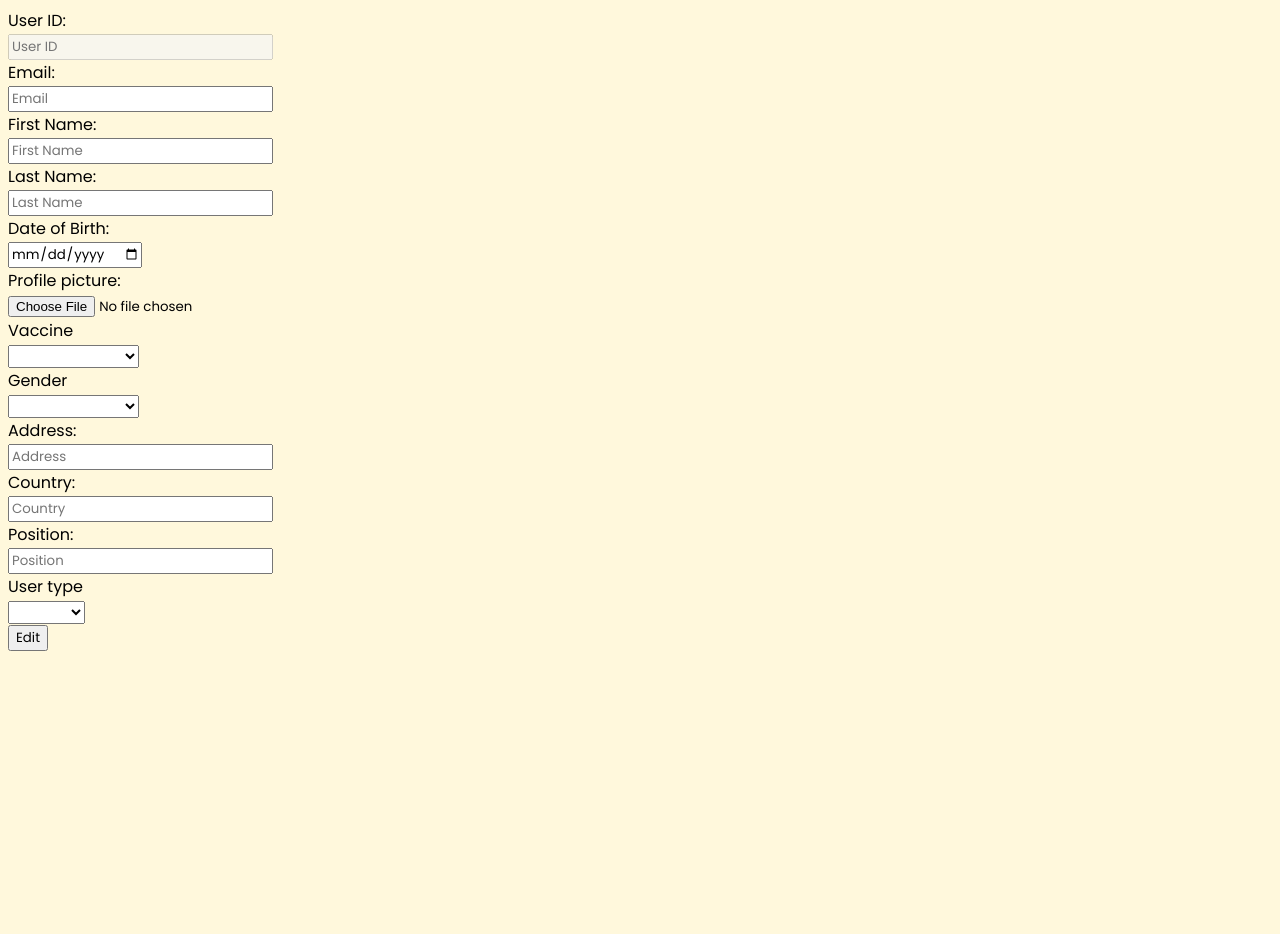
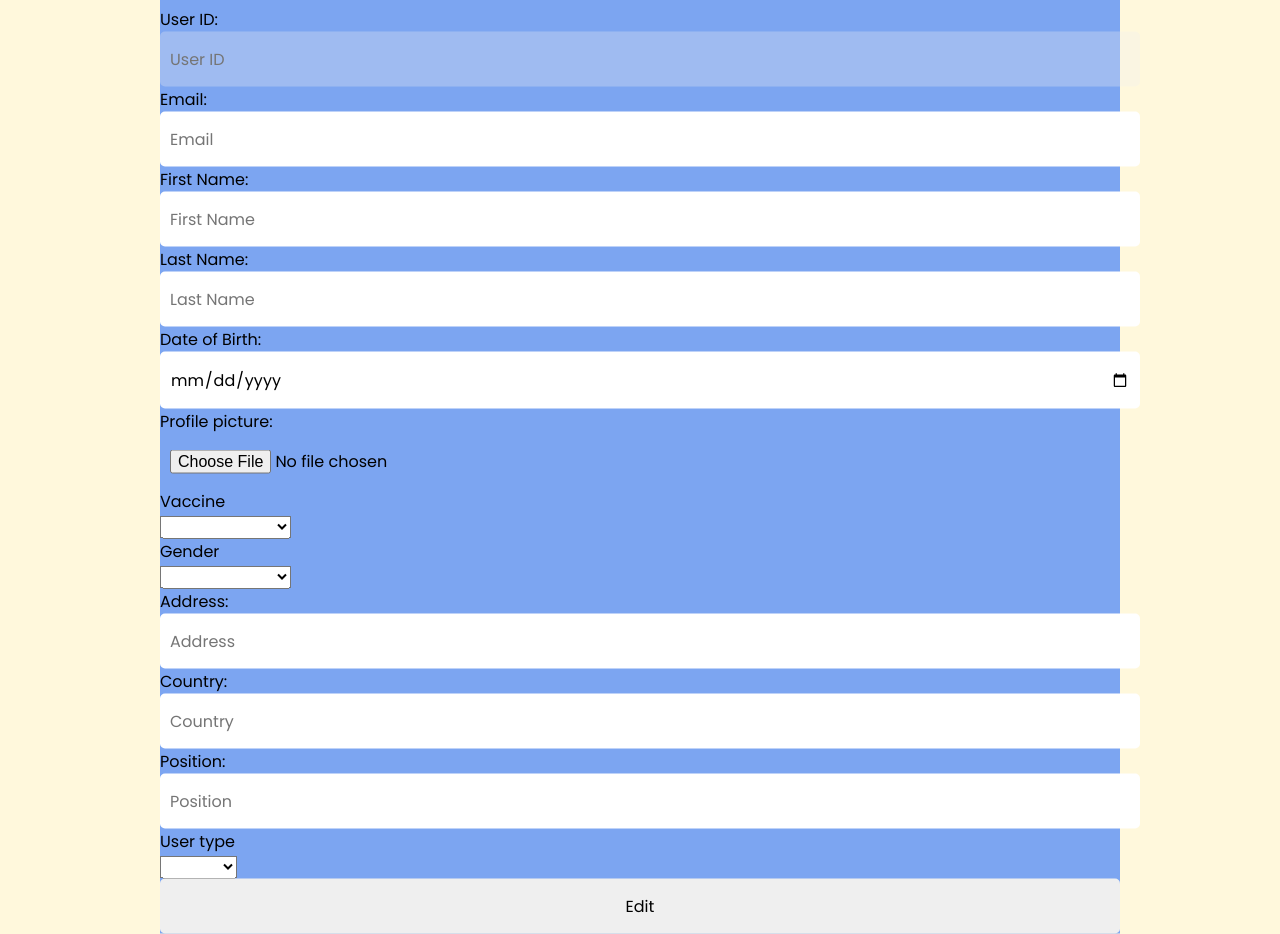
Before and after one commit to 7okiii/Educational-dashboard, a PHP site: page /pages/edit_admin_form.php in a window 1280 px wide. Before the commit the page ends 651 px from the top, so only its background shows below. Run offline with PHP 8.4, Linux system fonts and the light colour scheme; the template is opened without the code that fills it, so the values that code supplies are empty.

Commit message:
Update edit_admin_form.php

```diff
--- a/pages/edit_admin_form.php
+++ b/pages/edit_admin_form.php
@@ -74,7 +74,8 @@
         // //     $inputvalue=0;
         // // }
         // ?>
-
+         <section class="registration-form">
+            <h1>Edit</h1>
         <form method="POST" action="<?php echo $_SERVER["PHP_SELF"]."?add=edit_admin"?>" enctype="multipart/form-data">
                     <div>
                         <div>
@@ -145,5 +146,6 @@
 
                 <input id="submiting" type="submit" name="edit" value="Edit">
         </form>
+              </section>
 </body>
 </html>
```
